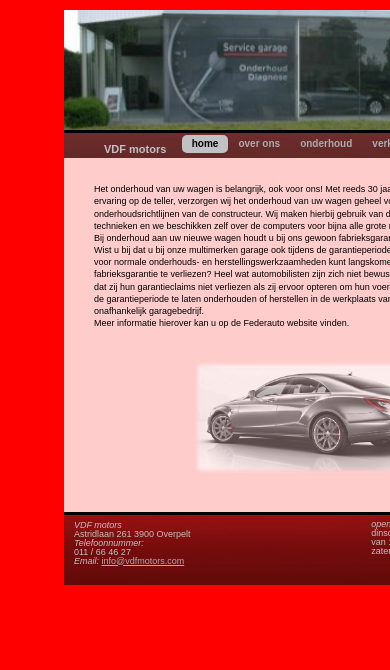
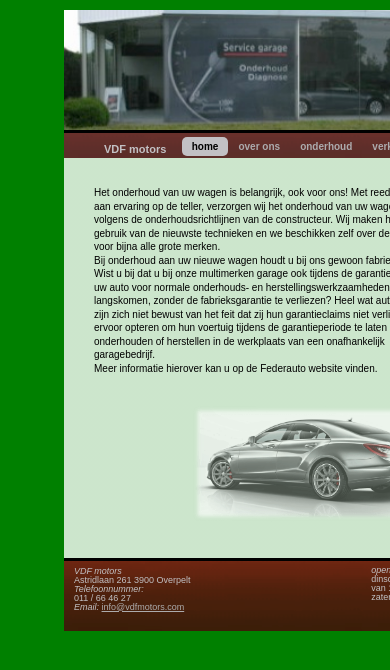
Before and after one commit to vdfmotors/vdfmotors.github.io, a PHP site: page /index.html in a window 390 px wide; the page is wider, and only the part inside the window is pictured. Shown: the top 670 px of that part. Run offline with PHP 8.4, Linux system fonts and the light colour scheme.

Commit message:
contact smartphone

```diff
--- a/css/home.css
+++ b/css/home.css
@@ -460,7 +460,7 @@ div.rechter{
 @media(max-width:640px){
 body{
     width:640px;
-    background:red;
+    background:green;
 }
 #header {
         width: 100%;
@@ -479,6 +479,7 @@ body{
 }
 #logo{
     height:25px;
+    margin-bottom:20px;
 }
 h1{
     padding-left: 30px;
@@ -497,7 +498,7 @@ h1{
         padding: 3px 10px;
 }
 #inhoud{
-    font-size:9px;
+    font-size:10px;
 }
 #mer{
     position:static;
@@ -545,7 +546,7 @@ div.linker{
 }
 div.rechter{
     text-align: left;
-    top:80px;
+
     margin-left:0%;
 }
 
@@ -578,7 +579,6 @@ h3{
 
 .mobilesOnly {
     display:visible;
-    text-decoration:none;
 }
 .pcOnly {
     display:hidden;
```
